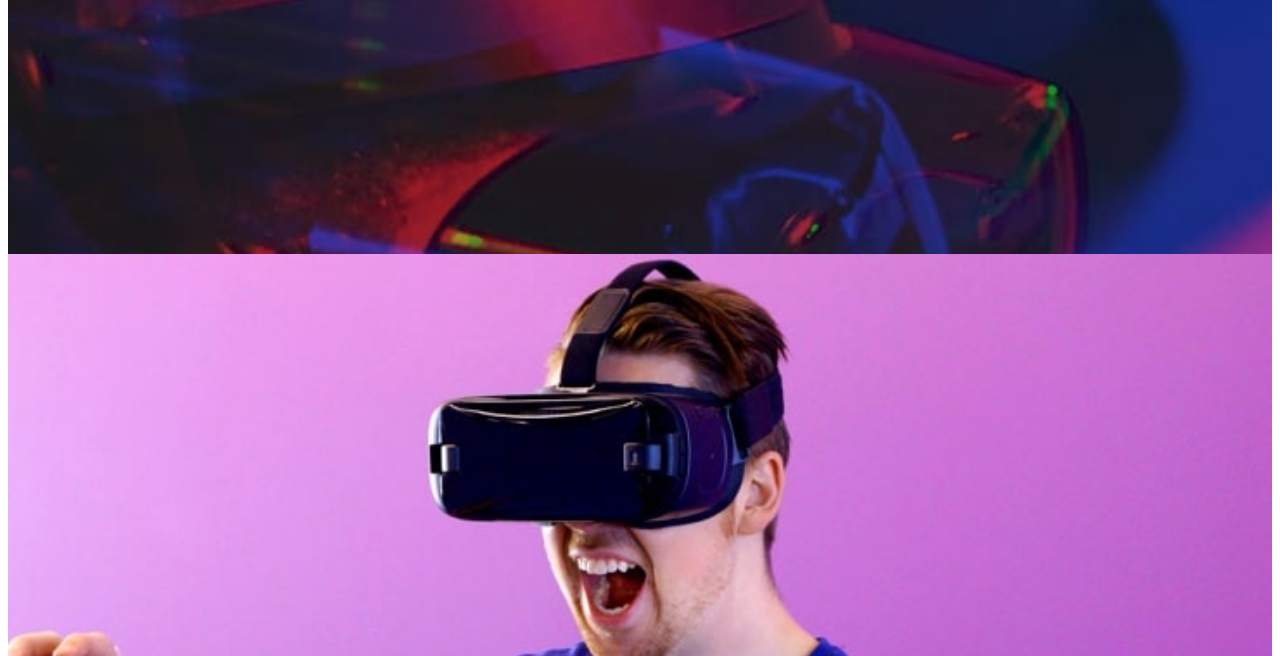
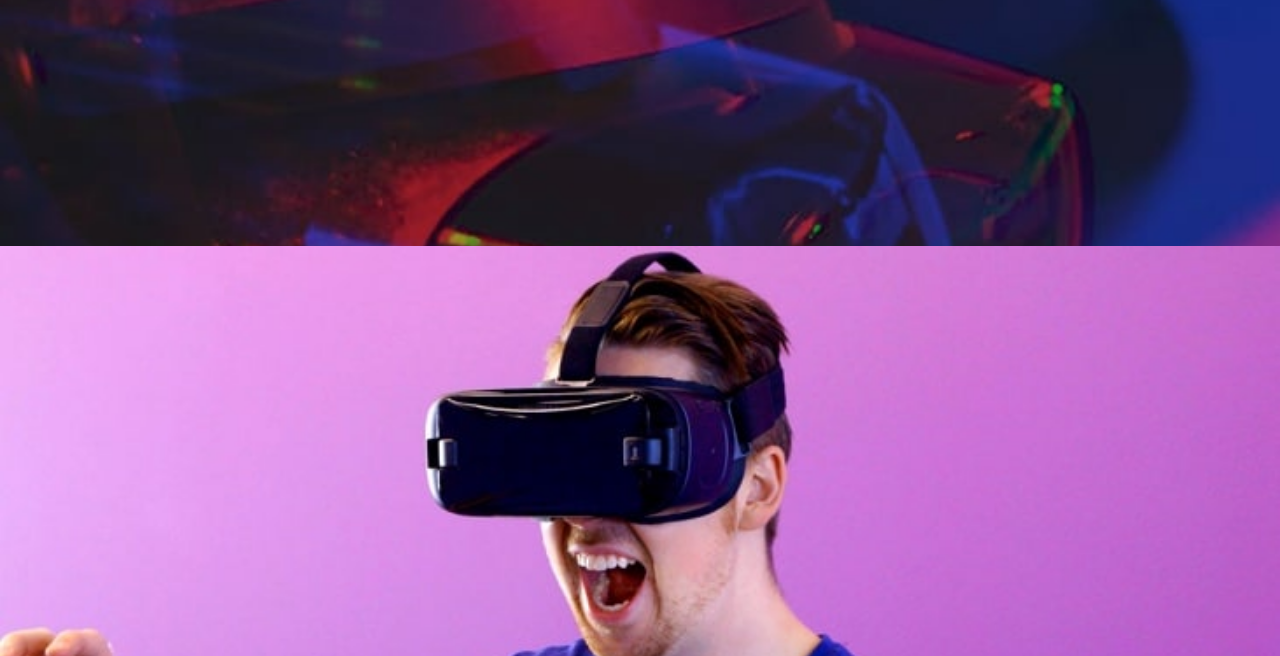
Before and after one commit to cehicm/colorful-landing-page, a website: page index.html in a window 1280 px wide. Shown: the part 444-1100 px from the top of the page. Drawn offline with Linux system fonts and the light colour scheme.

Commit message:
Remove user agent stylesheet's margin on body

```diff
--- a/src/sass/base/_normalize.scss
+++ b/src/sass/base/_normalize.scss
@@ -1,3 +1,3 @@
-@import 'normalize/variables';
-@import 'normalize/vertical-rhythm';
-@import 'normalize/normalize-mixin';
+@import "normalize/variables";
+@import "normalize/vertical-rhythm";
+@import "normalize/normalize-mixin";
--- a/src/sass/base/normalize/_normalize-mixin.scss
+++ b/src/sass/base/normalize/_normalize-mixin.scss
@@ -709,3 +709,7 @@
 		}
 	}
 }
+
+body {
+	margin: 0;
+}
```
Also changed, not shown: dist/css/styles.css, dist/css/styles.min.css. Lines whose indentation alone changed are shown as unchanged.
